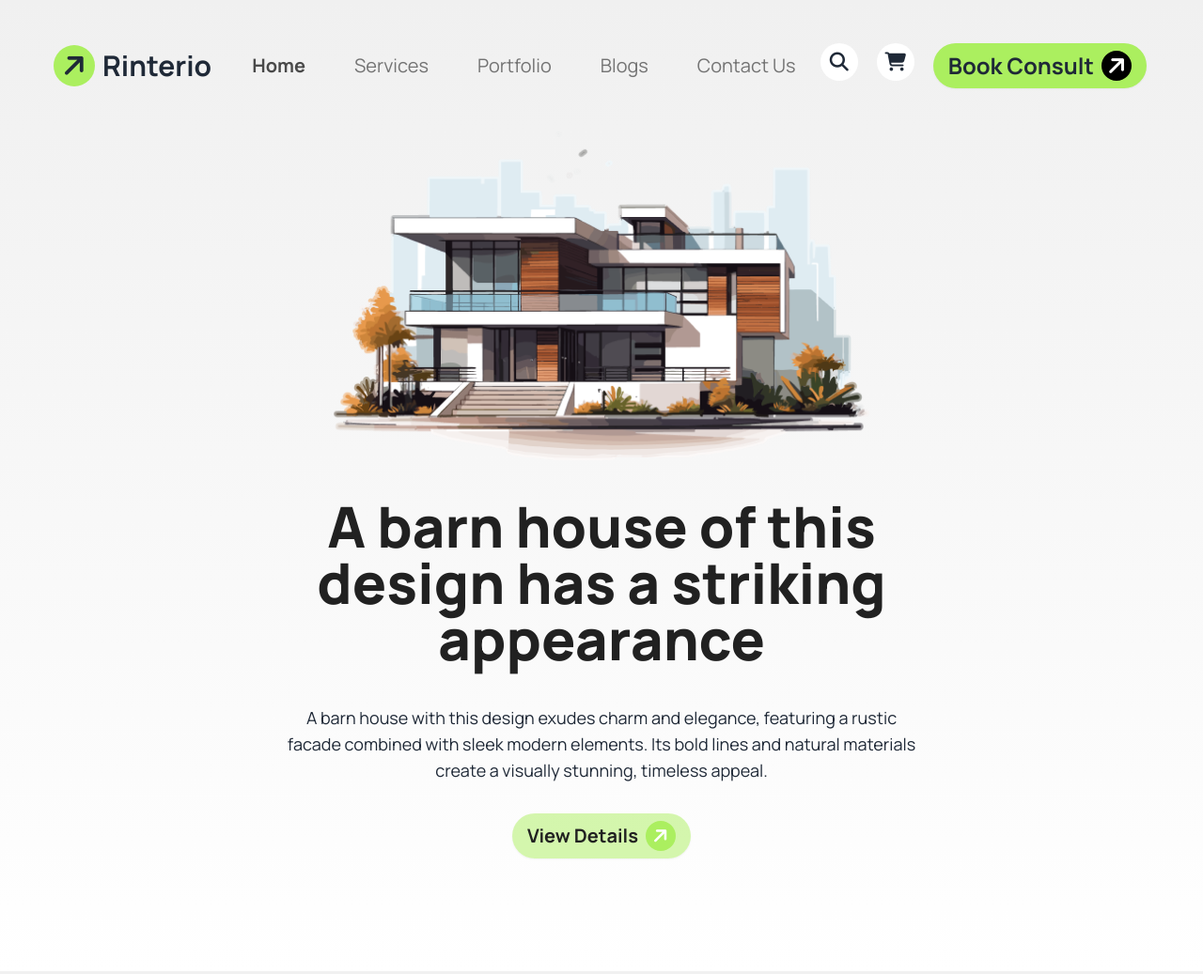
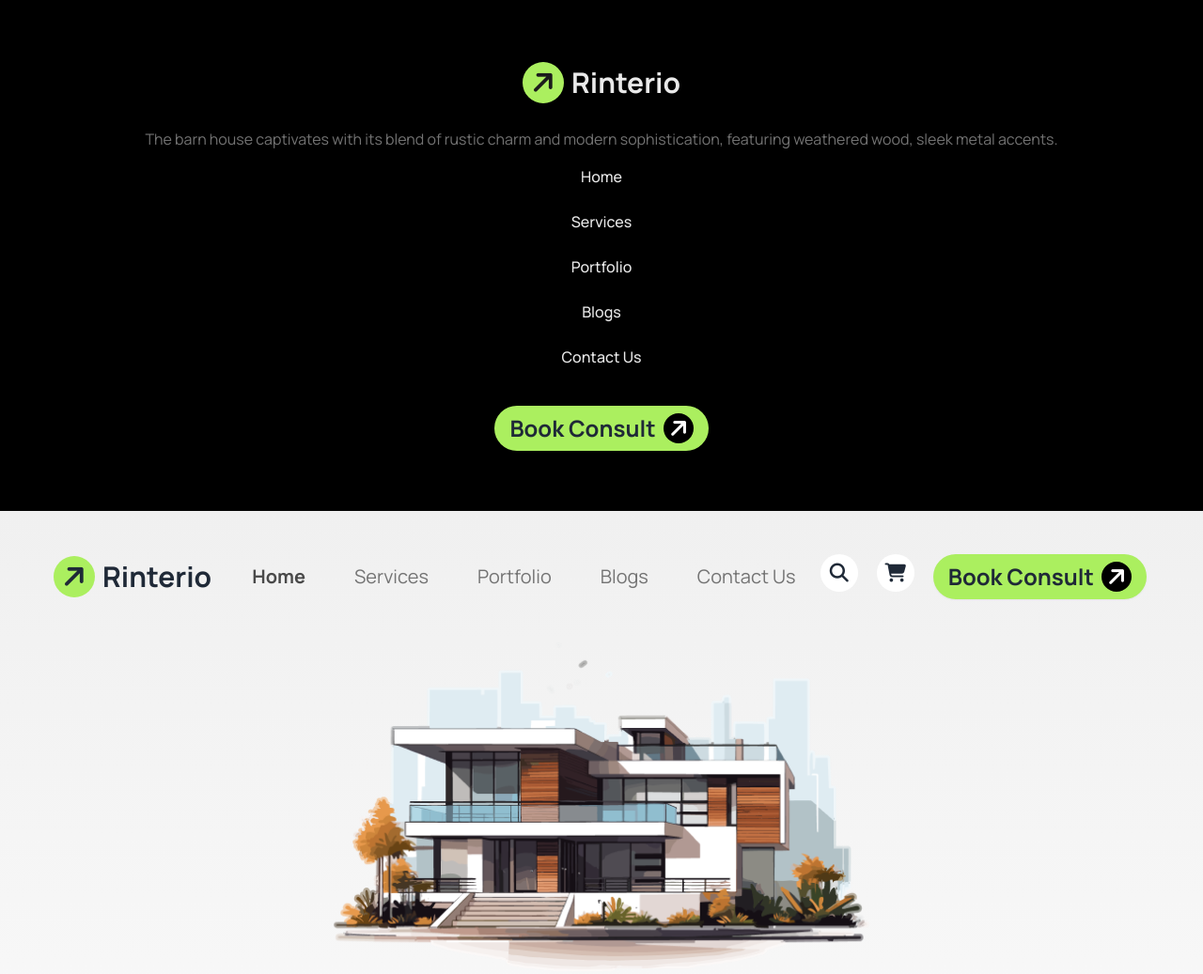
Before and after one commit to Rasadul-Islam/assignment-3, a plain HTML site: page index.html in a window 1280 px wide. Shown: the top 1037 px of the page at 94% size. Drawn offline with nearby package versions, Linux system fonts and the light colour scheme.

Commit message:
Fotter added for small device

```diff
--- a/index.html
+++ b/index.html
@@ -23,6 +23,22 @@
     </style>
 </head>
 <body class="font-monorope bg-[#f1f1f1]">
+  <!-- Footer Section Start -->
+  <footer class="bg-black text-center py-16 px-8">
+    <a class="btn btn-ghost text-[#E9E9E9] text-3xl font-bold mb-6" href="#"><i class="w-11 h-11 fa-solid fa-arrow-right bg-[#ABEF5F] rounded-full p-1 text-[#1C1C1C] -rotate-45 flex justify-center items-center"></i>Rinterio</a>
+    <p class="text-[#737373] text-base leading-6">The barn house captivates with its blend of rustic charm and modern sophistication, featuring weathered wood, sleek metal accents.</p>
+    <div class="mb-6">
+      <ul class="menu px-1 gap-y-2 text-base font-medium text-[#E9E9E9] items-center">
+        <li><a class="">Home</a></li>
+        <li><a class="">Services</a></li>
+        <li><a class="">Portfolio</a></li>
+        <li><a class="">Blogs</a></li>
+        <li><a class="">Contact Us</a></li>
+      </ul>
+    </div>
+    <a class="btn bg-[#ABEF5F] font-bold border-none rounded-3xl text-2xl">Book Consult<i class="w-8 h-8 fa-solid fa-arrow-right bg-black rounded-full  p-1 -rotate-45 text-white justify-center items-center"></i></a>
+  </footer>
+  <!-- Footer Section End -->
   <!-- Header section Start -->
     <header class="w-full p-10 pb-20 bg-[linear-gradient(to_bottom,_#f0f0f0_0%,_#FFFFFF_100%)]">
       <!-- Navbar section Start -->
@@ -223,5 +239,6 @@
   </section>
   <!-- Let's discuss section End -->
   <!-- Main section end -->
+
 </body>
 </html>
```
Lines whose indentation alone changed are shown as unchanged.
